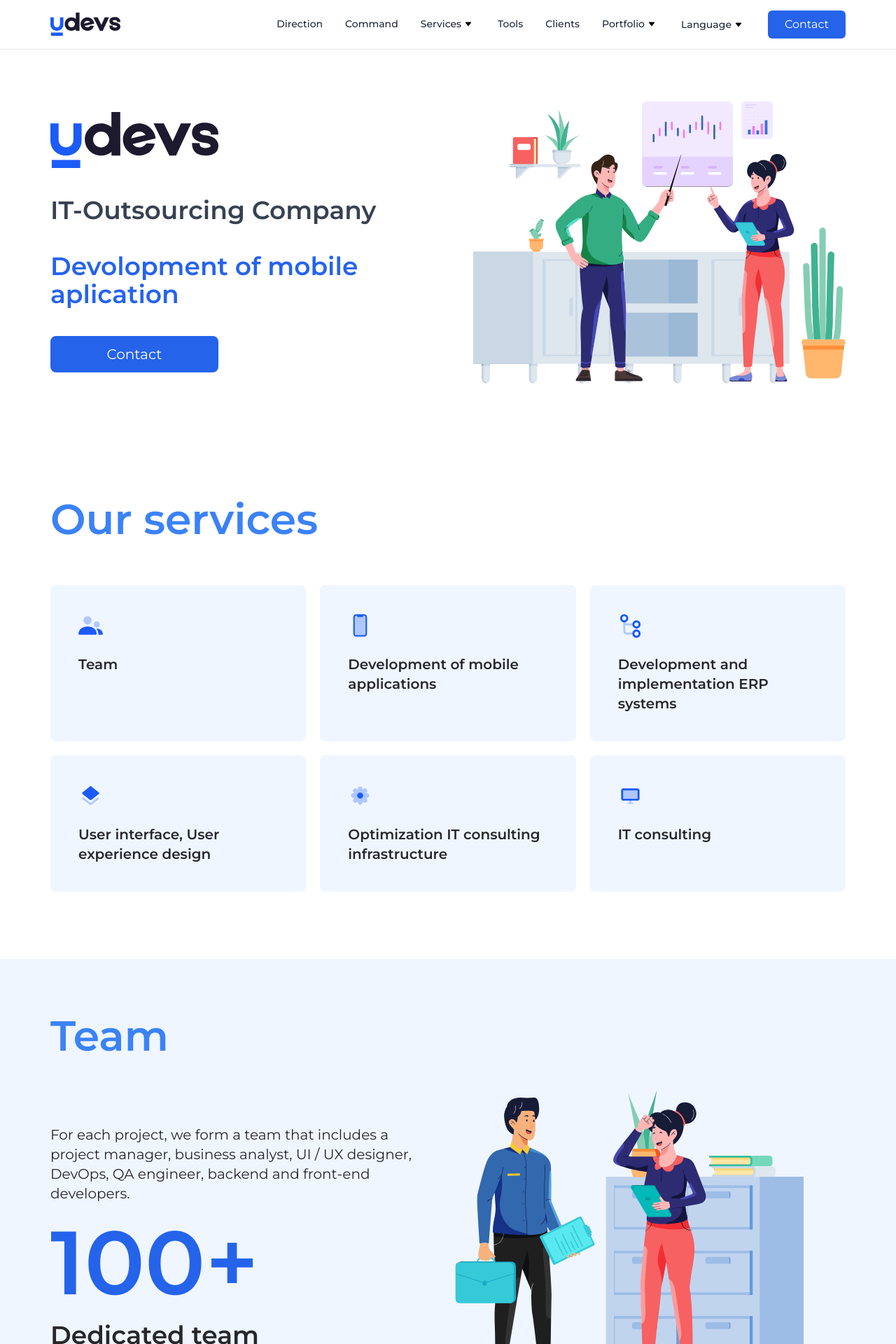
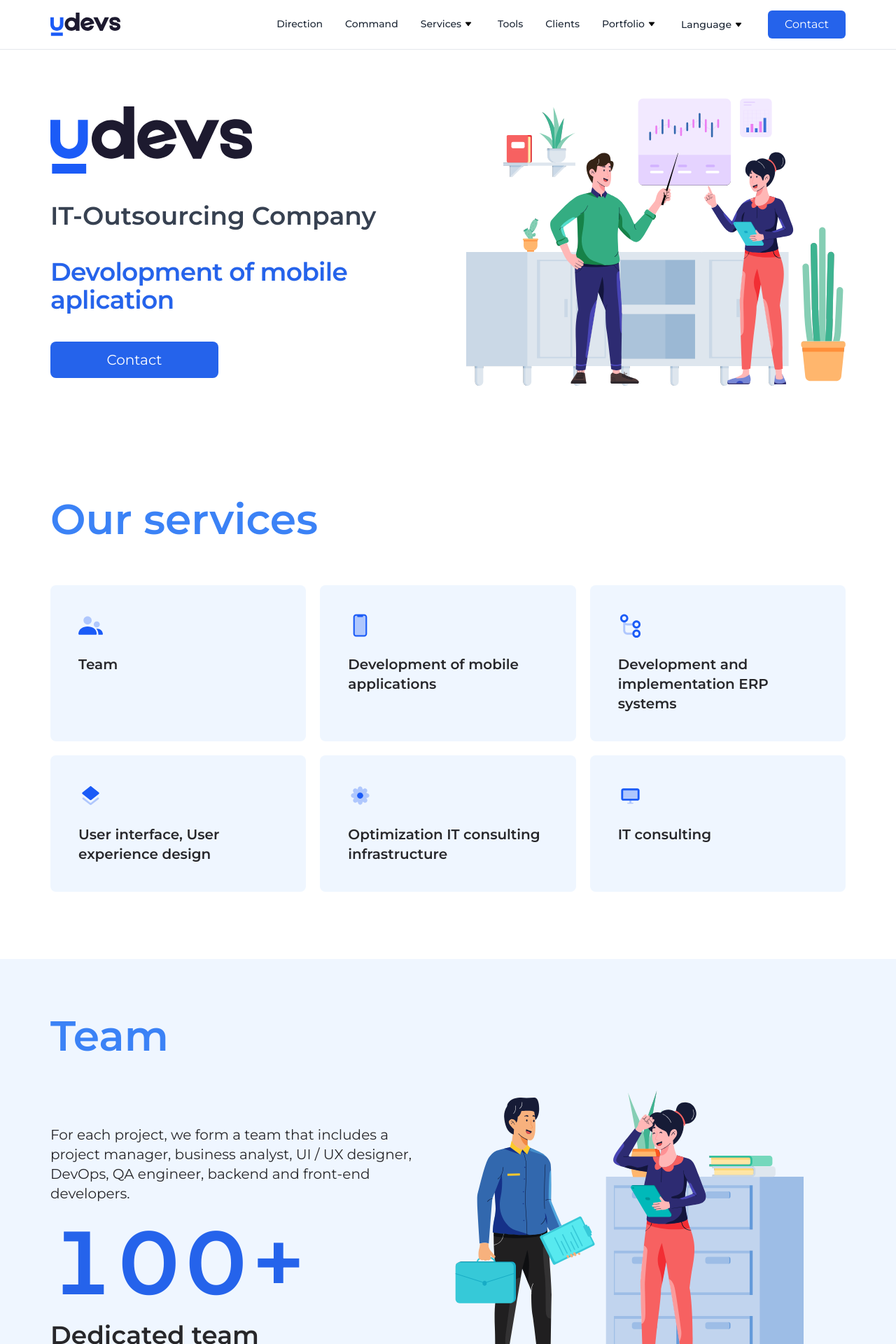
Before and after one commit to JavohirBozorboyev/udevs, a React (Vite) app: page / in a window 1280 px wide. Shown: the top 1920 px of the page at 70% size. Built offline with nearby package versions, Linux system fonts and the light colour scheme.

Commit message:
number ticker

```diff
--- a/package.json
+++ b/package.json
@@ -12,6 +12,7 @@
   "dependencies": {
     "@tabler/icons-react": "^3.10.0",
     "clsx": "^2.1.1",
+    "framer-motion": "^11.3.2",
     "keen-slider": "^6.8.6",
     "react": "^18.3.1",
     "react-dom": "^18.3.1",
--- /dev/null
+++ b/src/components/MagicUi/NumberTicker.jsx
@@ -0,0 +1,48 @@
+/* eslint-disable react/prop-types */
+import { useEffect, useRef } from "react";
+import { useInView, useMotionValue, useSpring } from "framer-motion";
+import { cn } from "../../lib/utils";
+
+export default function NumberTicker({
+  value,
+  direction = "up",
+  delay = 0,
+  className,
+}) {
+  const ref = useRef(null);
+  const motionValue = useMotionValue(direction === "down" ? value : 0);
+  const springValue = useSpring(motionValue, {
+    damping: 60,
+    stiffness: 100,
+  });
+  const isInView = useInView(ref, { once: true, margin: "0px" });
+
+  useEffect(() => {
+    isInView &&
+      setTimeout(() => {
+        motionValue.set(direction === "down" ? 0 : value);
+      }, delay * 1000);
+  }, [motionValue, isInView, delay, value, direction]);
+
+  useEffect(
+    () =>
+      springValue.on("change", (latest) => {
+        if (ref.current) {
+          ref.current.textContent = Intl.NumberFormat("en-US").format(
+            latest.toFixed(0)
+          );
+        }
+      }),
+    [springValue]
+  );
+
+  return (
+    <span
+      className={cn(
+        "inline-block tabular-nums text-black dark:text-white tracking-wider",
+        className
+      )}
+      ref={ref}
+    />
+  );
+}
--- /dev/null
+++ b/src/components/Typing/TypingAnimation.jsx
@@ -0,0 +1,35 @@
+/* eslint-disable react-hooks/exhaustive-deps */
+/* eslint-disable react/prop-types */
+
+import { useEffect, useState } from "react";
+import { cn } from "../../lib/utils";
+export default function TypingAnimation({ text, duration = 200, className }) {
+  const [displayedText, setDisplayedText] = useState("");
+  const [i, setI] = useState(0);
+
+  useEffect(() => {
+    const typingEffect = setInterval(() => {
+      if (i < text.length) {
+        setDisplayedText(text.substring(0, i + 1));
+        setI(i + 1);
+      } else {
+        clearInterval(typingEffect);
+      }
+    }, duration);
+
+    return () => {
+      clearInterval(typingEffect);
+    };
+  }, [duration, i]);
+
+  return (
+    <h1
+      className={cn(
+        "font-display text-center text-4xl font-bold leading-[5rem] tracking-[-0.02em] drop-shadow-sm",
+        className
+      )}
+    >
+      {displayedText ? displayedText : text}
+    </h1>
+  );
+}
--- a/src/module/herader/Header.jsx
+++ b/src/module/herader/Header.jsx
@@ -1,17 +1,21 @@
 import { Link } from "react-router-dom";
 import Logo from "../../assets/Logo";
+import TypingAnimation from "../../components/Typing/TypingAnimation";
 
 const Header = () => {
   return (
     <div className="container px-4 lg:px-2 mx-auto max-w-6xl py-24 xl:py-32 min-h-[80vh]  flex flex-col items-center justify-center lg:flex-row lg:justify-between gap-10 lg:gap-5">
       <div className="flex flex-col gap-10 items-center lg:items-start">
-        <Logo width={250} className={"w-40 lg:w-60"} />
+        <Logo width={250} className={"w-40 lg:w-60 xl:w-72"} />
         <h2 className="text-4xl text-gray-700 font-semibold text-center lg:text-left">
           IT-Outsourcing Company
         </h2>
-        <h1 className="text-4xl text-blue-600 font-semibold text-center lg:text-left">
-          Devolopment of mobile aplication
-        </h1>
+        <TypingAnimation
+          text={"Devolopment of mobile aplication"}
+          className={
+            "text-4xl text-blue-600 font-semibold text-center lg:text-left"
+          }
+        />
         <Link
           to={"/"}
           className="text-xl p-3 px-10 min-w-60 text-center bg-blue-600 text-white hidden lg:inline-block rounded-lg hover:scale-105 duration-200"
--- a/src/module/team/TeamSection.jsx
+++ b/src/module/team/TeamSection.jsx
@@ -1,5 +1,6 @@
 import SectionTitle from "../other/SectionTitle";
 import TeamIcon from "../../assets/teamIcon.svg";
+import NumberTicker from "../../components/MagicUi/NumberTicker";
 
 const TeamSection = () => {
   return (
@@ -14,9 +15,15 @@ const TeamSection = () => {
               and front-end developers.
             </p>
             <div>
-              <h1 className="text-7xl xl:text-9xl text-blue-600 font-semibold ">
-                100+
-              </h1>
+              <article className="text-blue-600 text-7xl xl:text-9xl  font-semibold">
+                <NumberTicker
+                  value={100}
+                  className={
+                    " text-7xl xl:text-9xl text-blue-600 font-semibold"
+                  }
+                />
+                +
+              </article>
               <h2 className="text-2xl lg:text-4xl mt-5 text-zinc-800 font-semibold ">
                 Dedicated team
               </h2>
```
Also changed, not shown: 1 other file (tests, documents, lock files or other folders).
